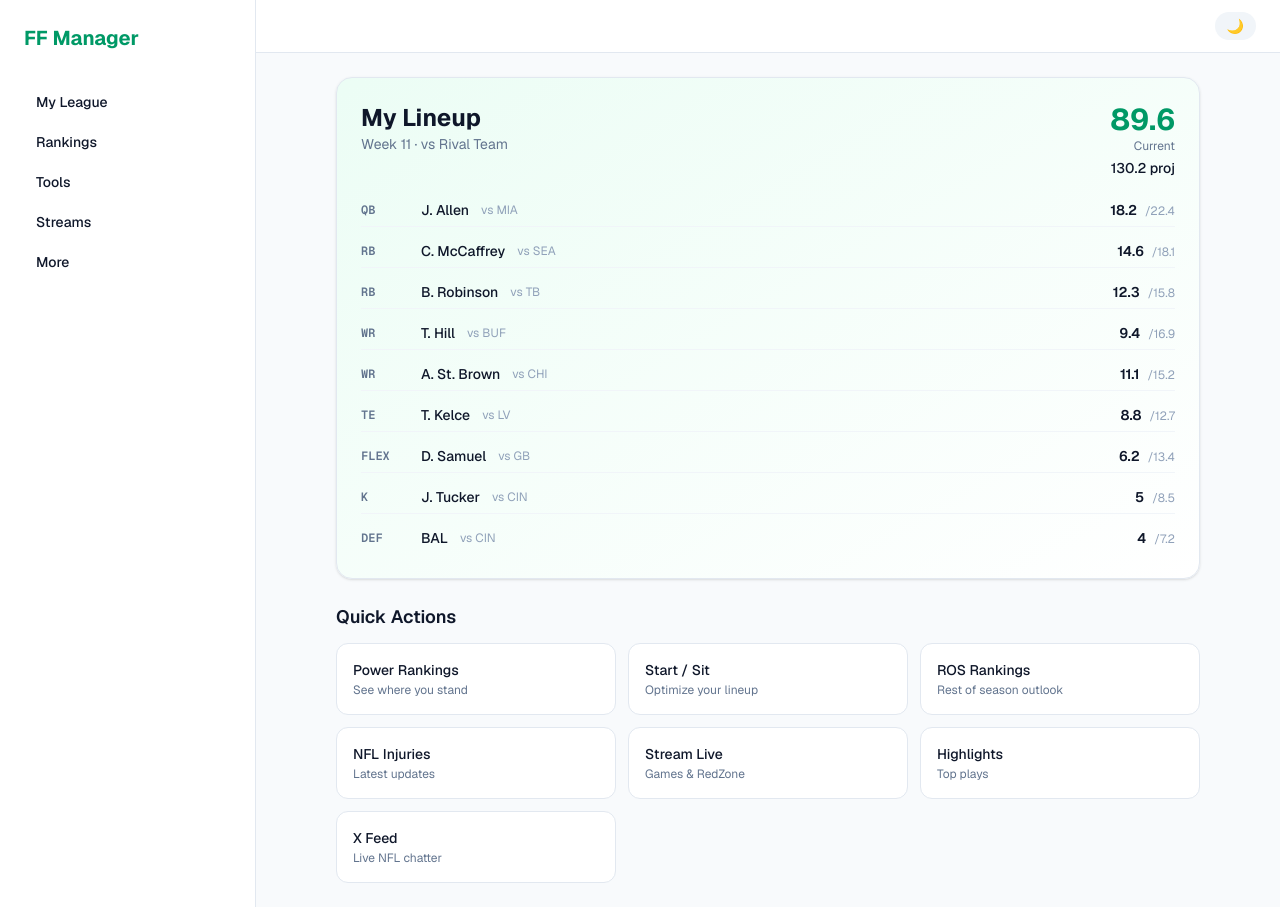
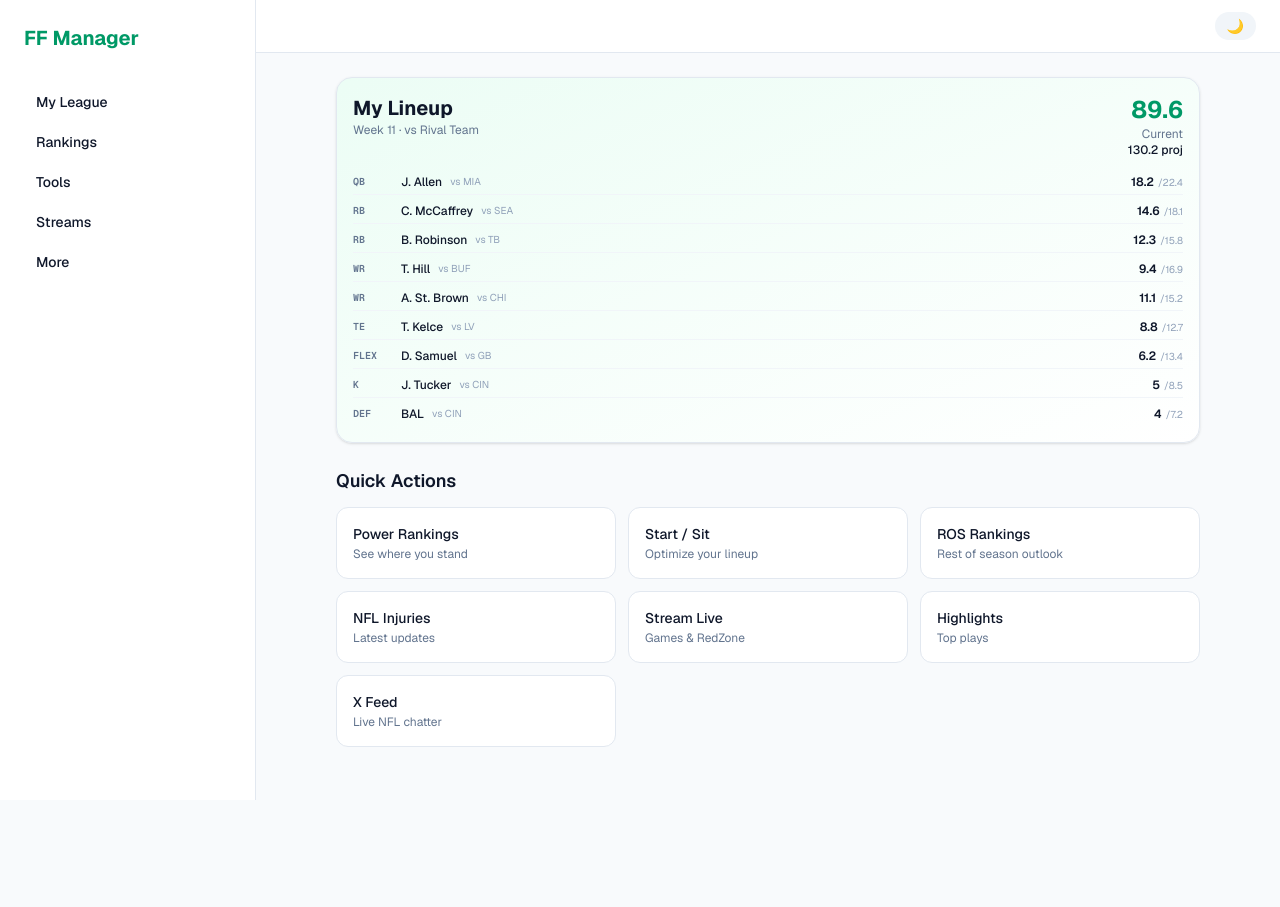
Before and after one commit to adelgrippo-a11y/ff-manager, a Next.js app: page / in a window 1280 px wide. After the commit the page ends 800 px from the top, so only its background shows below. Built offline with nearby package versions, Linux system fonts and the light colour scheme.

Commit message:
Make lineup card more compact

```diff
--- a/src/app/page.tsx
+++ b/src/app/page.tsx
@@ -83,30 +83,30 @@ export default function Home() {
         {/* Main content */}
         <main className="flex-1 px-4 py-6 max-w-4xl mx-auto w-full space-y-6">
           {/* Hero - Current Lineup */}
-          <section className="bg-gradient-to-br from-emerald-50 to-white dark:from-slate-900 dark:to-slate-800 rounded-2xl border border-slate-200 dark:border-slate-700 p-6 shadow-sm">
-            <div className="flex items-start justify-between mb-4">
+          <section className="bg-gradient-to-br from-emerald-50 to-white dark:from-slate-900 dark:to-slate-800 rounded-2xl border border-slate-200 dark:border-slate-700 p-4 shadow-sm">
+            <div className="flex items-start justify-between mb-3">
               <div>
-                <h2 className="text-2xl font-bold">My Lineup</h2>
-                <p className="text-slate-500 dark:text-slate-400 text-sm">Week 11 · vs Rival Team</p>
+                <h2 className="text-xl font-bold">My Lineup</h2>
+                <p className="text-slate-500 dark:text-slate-400 text-xs">Week 11 · vs Rival Team</p>
               </div>
               <div className="text-right">
-                <div className="text-3xl font-bold text-emerald-600 dark:text-emerald-400">{totalCurrent.toFixed(1)}</div>
+                <div className="text-2xl font-bold text-emerald-600 dark:text-emerald-400">{totalCurrent.toFixed(1)}</div>
                 <div className="text-xs text-slate-500">Current</div>
-                <div className="text-sm font-medium mt-1">{totalProj.toFixed(1)} proj</div>
+                <div className="text-xs font-medium">{totalProj.toFixed(1)} proj</div>
               </div>
             </div>
 
-            <div className="space-y-2">
+            <div className="space-y-1">
               {lineup.map((player) => (
-                <div key={player.pos + player.name} className="flex items-center justify-between text-sm py-1.5 border-b border-slate-100 dark:border-slate-700 last:border-0">
-                  <div className="flex items-center gap-3">
-                    <span className="w-12 font-mono text-xs font-semibold text-slate-500">{player.pos}</span>
+                <div key={player.pos + player.name} className="flex items-center justify-between text-xs py-1 border-b border-slate-100 dark:border-slate-700 last:border-0">
+                  <div className="flex items-center gap-2">
+                    <span className="w-10 font-mono text-[10px] font-semibold text-slate-500">{player.pos}</span>
                     <span className="font-medium">{player.name}</span>
-                    <span className="text-xs text-slate-400">{player.opp}</span>
+                    <span className="text-[10px] text-slate-400">{player.opp}</span>
                   </div>
                   <div className="text-right">
                     <span className="font-semibold">{player.current}</span>
-                    <span className="text-xs text-slate-400 ml-2">/{player.proj}</span>
+                    <span className="text-[10px] text-slate-400 ml-1">/{player.proj}</span>
                   </div>
                 </div>
               ))}
```
